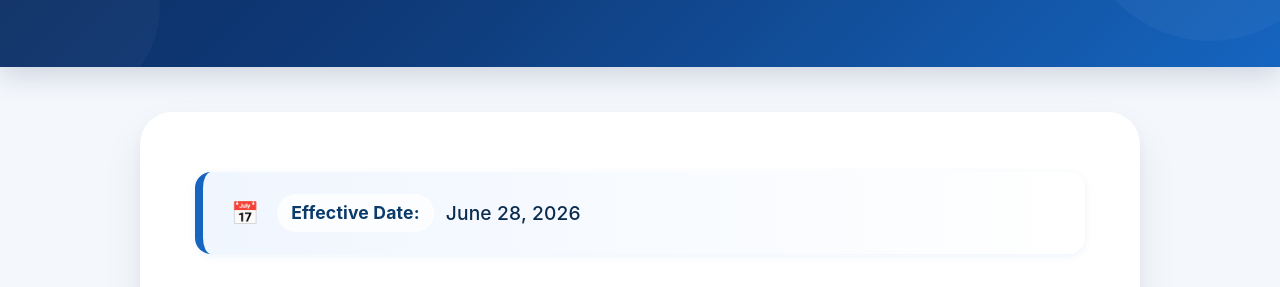
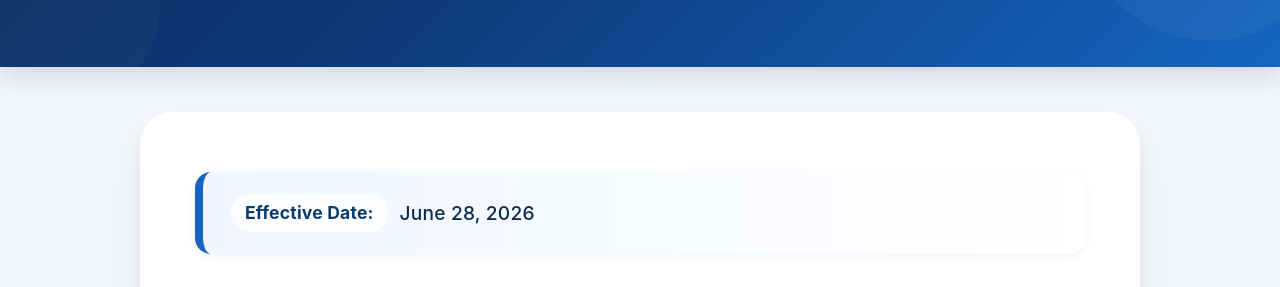
Before and after one commit to makeappstech/makeappstech.github.io, a plain HTML site: page privacy/videoplayer.html in a window 1280 px wide. Shown: the part 159-446 px from the top of the page. Drawn offline with Linux system fonts and the light colour scheme.

Commit message:
Update videoplayer.html

```diff
--- a/privacy/videoplayer.html
+++ b/privacy/videoplayer.html
@@ -273,7 +273,6 @@
 <div class="container">
 
   <div class="notice">
-    <span style="font-size:1.4rem; margin-right:6px;">📅</span>
     <strong>Effective Date:</strong> June 28, 2026
   </div>
 
```
